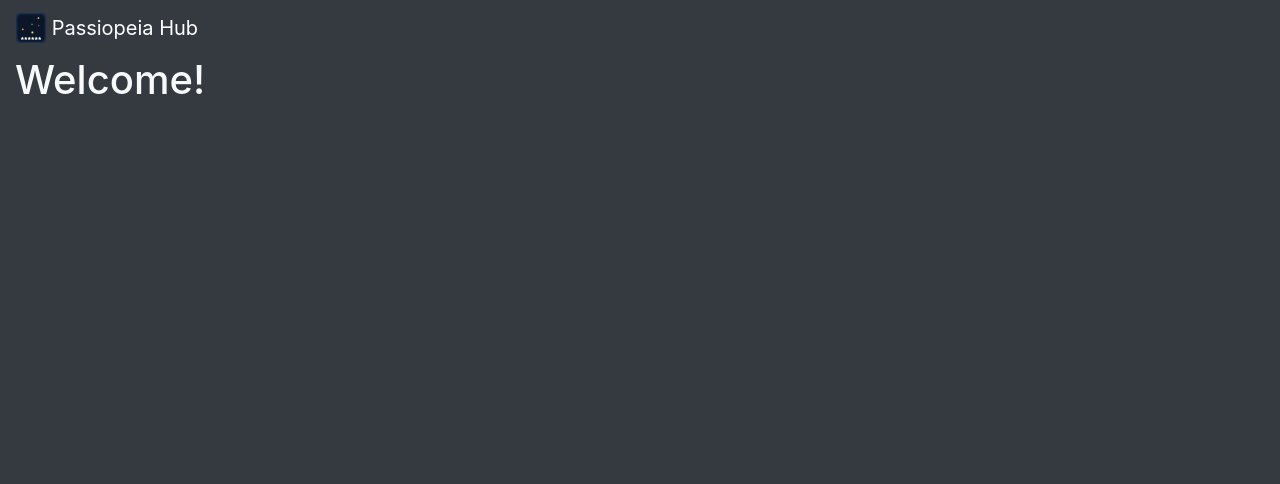
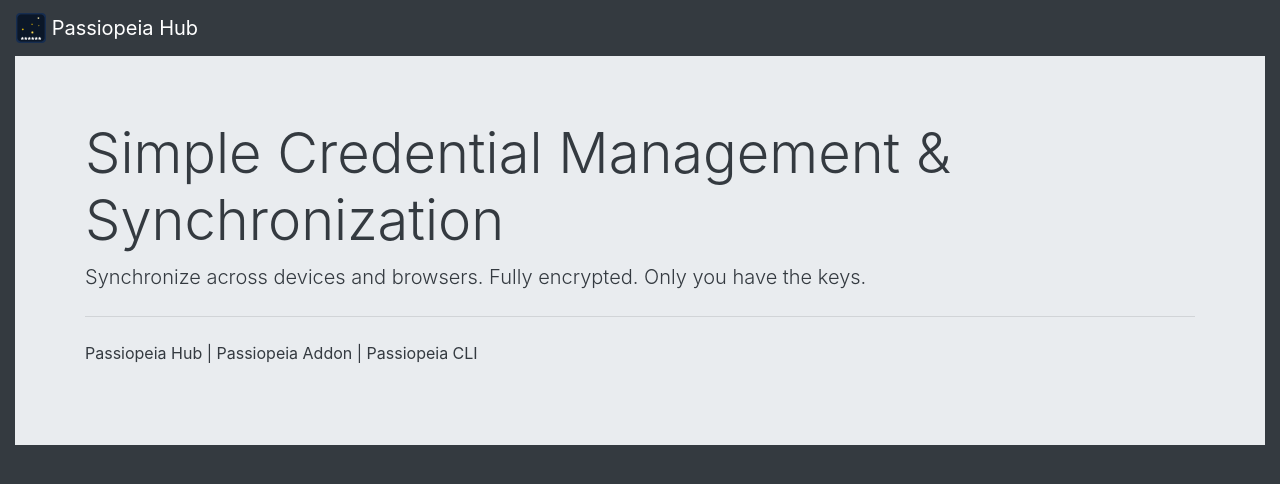
Before and after one commit to passiopeia/passiopeia-hub, a Django app: page /en/hub/ in a window 1280 px wide. Shown: the top 484 px of the page. Run offline with Django 3.2, Linux system fonts and the light colour scheme; some libraries are stand-ins or nearby versions.

Commit message:
Finished basic landing page

```diff
--- a/hub_app/templates/hub_app/pages/landing-page/welcome.html
+++ b/hub_app/templates/hub_app/pages/landing-page/welcome.html
@@ -5,5 +5,12 @@
 {% block title %}{% trans 'Welcome!' %} | {{ block.super }}{% endblock %}
 
 {% block app %}
-    <h1>{% trans 'Welcome!' %}</h1>
+    <div class="jumbotron jumbotron-fluid text-dark">
+        <div class="container">
+            <h1 class="display-4">{% trans 'Simple Credential Management & Synchronization' %}</h1>
+            <p class="lead">{% trans 'Synchronize across devices and browsers. Fully encrypted. Only you have the keys.' %}</p>
+            <hr class="my-4">
+            <p>Passiopeia Hub | Passiopeia Addon | Passiopeia CLI</p>
+        </div>
+    </div>
 {% endblock %}
```
